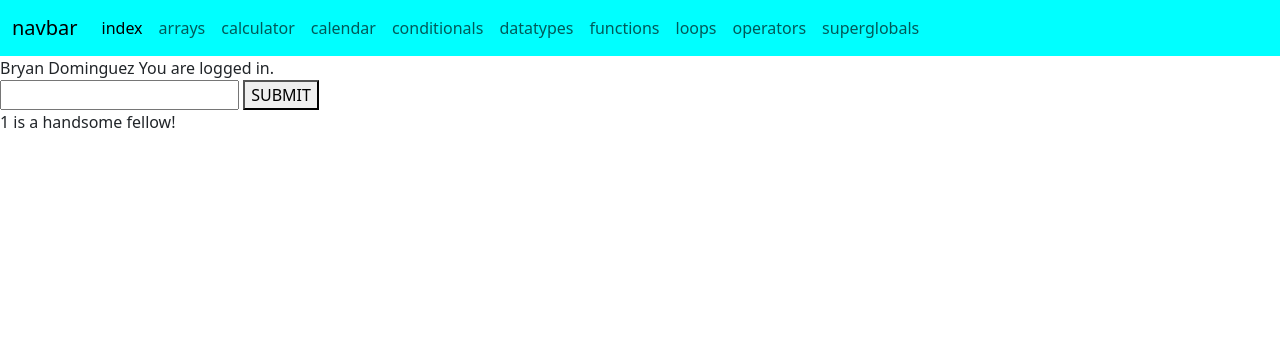
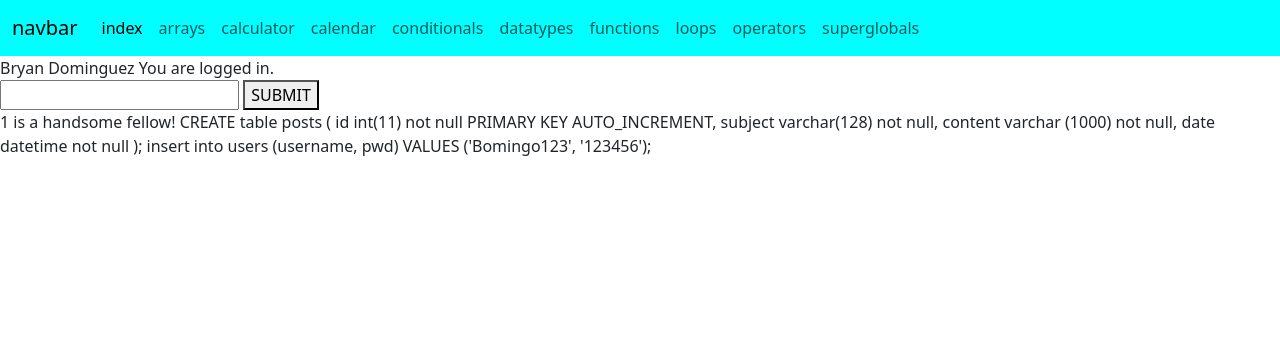
Before and after one commit to bryan54321/firstwebsite, a PHP site: page /?person=1 in a window 1280 px wide. Shown: the top 340 px of the page. Run offline with PHP 8.4, Linux system fonts and the light colour scheme.

Commit message:
Update index.php

```diff
--- a/index.php
+++ b/index.php
@@ -29,3 +29,20 @@
 ?>
 </body>
 </html>
+
+
+
+
+
+
+
+
+CREATE table posts (
+	id int(11) not null PRIMARY KEY AUTO_INCREMENT,
+    subject varchar(128) not null,
+    content varchar (1000) not null,
+    date datetime not null
+);
+
+
+insert into users (username, pwd) VALUES ('Bomingo123', '123456');
```
